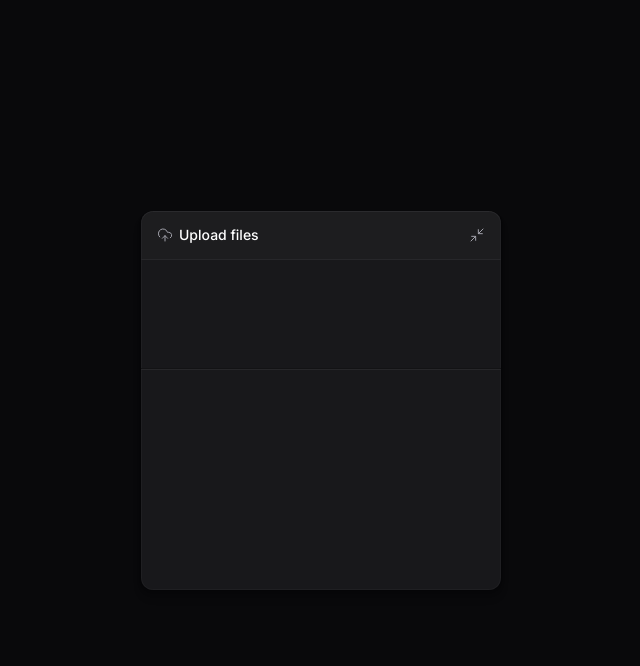
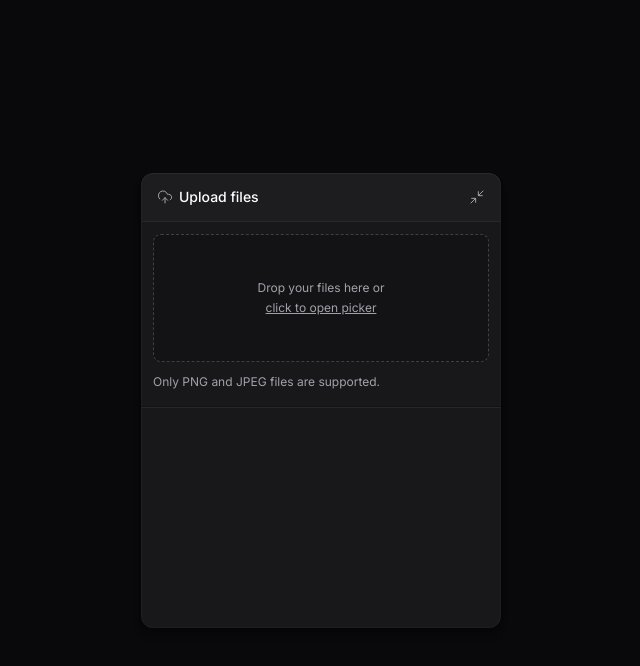
Before and after one commit to feliperocha93/upload-widget-web, a React (Vite) app: page / in a window 1280 px wide. Both pictures are taken after a click on the button "Upload files". Shown: the top 666 px of the page, without its empty margins (319-959 px from the left). Built offline with nearby package versions, Linux system fonts and the light colour scheme.

Commit message:
create dropzone component

```diff
--- a/package.json
+++ b/package.json
@@ -14,6 +14,7 @@
     "lucide-react": "^0.473.0",
     "react": "^18.3.1",
     "react-dom": "^18.3.1",
+    "react-dropzone": "^14.3.5",
     "tailwind-variants": "^0.3.1"
   },
   "devDependencies": {
--- a/src/components/upload-widget-dropzone.tsx
+++ b/src/components/upload-widget-dropzone.tsx
@@ -1,3 +1,30 @@
+import { useDropzone } from 'react-dropzone';
+
 export function UploadWidgetDropzone() {
-  return <div className='px-3 h-20' />;
+  const { getRootProps, getInputProps, isDragActive } = useDropzone({
+    multiple: true,
+    accept: {
+      'image/jpeg': [],
+      'image/png': [],
+    },
+  });
+
+  return (
+    <div className='px-3 flex flex-col gap-3'>
+      <div
+        data-active={isDragActive}
+        className='cursor-pointer text-zinc-400 bg-black/20 p-5 rounded-lg border border-zinc-700 border-dashed h-32 flex flex-col justify-center items-center gap-1 hover:border-zinc-600 transition-colors data-[active=true]:bg-indigo-500/10 data-[active=true]:border-indigo-500'
+        {...getRootProps()}
+      >
+        <input type='file' {...getInputProps()} />
+
+        <span className='text-xs'>Drop your files here or</span>
+        <span className='text-xs underline'>click to open picker</span>
+      </div>
+
+      <span className='text-xs text-zinc-400'>
+        Only PNG and JPEG files are supported.
+      </span>
+    </div>
+  );
 }
```
Also changed, not shown: 1 other file (tests, documents, lock files or other folders).
